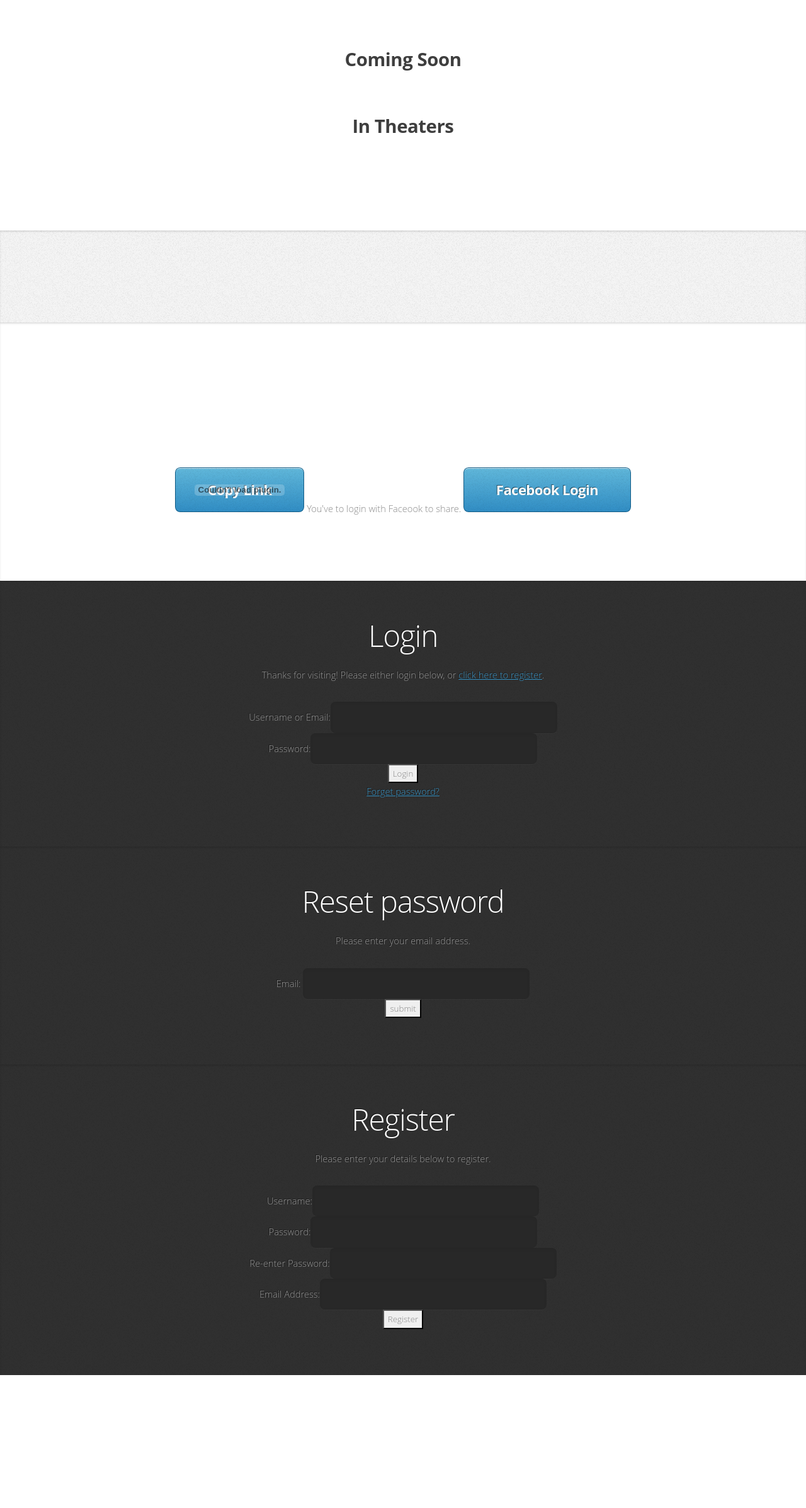
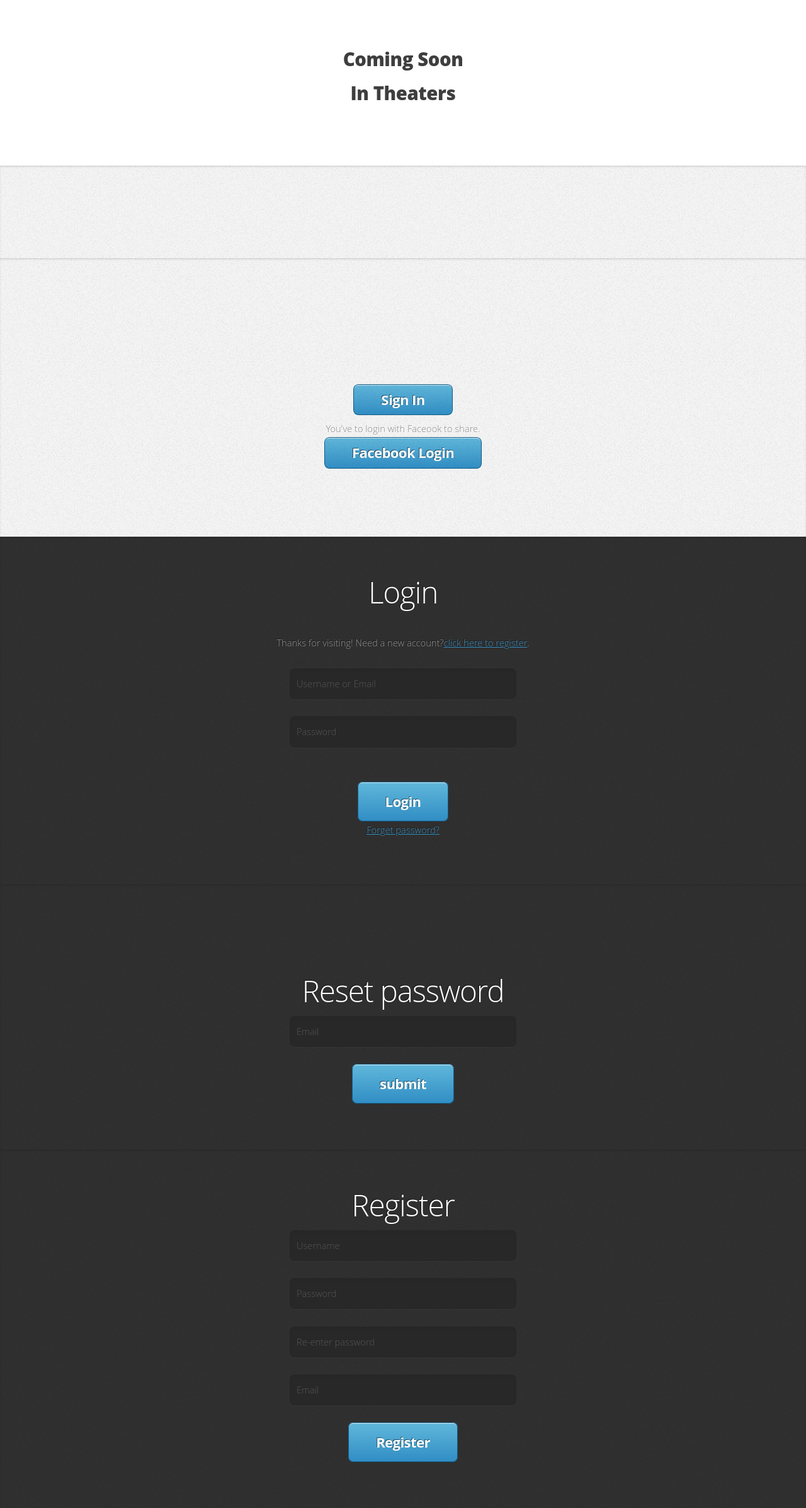
Before and after one commit to emingchn/screenforme, a PHP site: page /screenforme/ in a window 1280 px wide. Shown: the part 51-2445 px from the top of the page at 63% size. Before the commit the page ends 2234 px from the top, so only its background shows below. Run offline with PHP 8.4, Linux system fonts and the light colour scheme; some libraries are stand-ins or nearby versions.

Commit message:
fixed some styles

```diff
--- a/css/style-desktop.css
+++ b/css/style-desktop.css
@@ -27,13 +27,13 @@
 
 	h3
 	{
-		font-size: 1.5em;
-		letter-spacing: -0.015em;
+		font-size: 1.25em;
+		letter-spacing: -0.03em;
 	}
 
 	h1, h2, h3, h4, h5, h6
 	{
-		margin: 0 0 0.75em 0;
+		margin: 0 0 0 0;
 	}
 
 	header
@@ -67,7 +67,7 @@
 
 	.button
 	{
-		padding: 1em 2.35em 1em 2.35em;
+		padding: 0.5em 2em 0.5em 2em;
 		font-size: 1.1em;
 	}
 
@@ -79,12 +79,12 @@
 
 	.box
 	{
-		padding: 2em 2em 2.5em 2em;
+		padding: 1em 2em 0 2em;
 	}
 
 		.box h3
 		{
-			margin-bottom: 0.25em;
+			margin-bottom: 0;
 		}
 
 		.box .image-centered
@@ -97,7 +97,7 @@
 			position: relative;
 			left: 2em;
 			top: 2em;
-			margin: -4em 0 4em -4em;
+			margin: -4em 0 2em -4em;
 			width: auto;
 		}
 
--- a/css/style.css
+++ b/css/style.css
@@ -32,7 +32,6 @@
 	a
 	{
 		color: #3B95C6;
-		text-decoration: underline;
 		-moz-transition: color .2s ease-in-out;
 		-webkit-transition: color .2s ease-in-out;
 		-o-transition: color .2s ease-in-out;
@@ -69,7 +68,7 @@
 
 	h2, h3, h4, h5, h6
 	{
-		font-weight: 700;
+		font-weight: 900;
 	}
 
 	h1
@@ -176,11 +175,6 @@
 		margin: 3em 0 4em 0;
 	}
 
-	p, ul, ol, dl, table
-	{
-		margin-bottom: 2em;
-	}
-
 	section,
 	article
 	{
@@ -207,7 +201,8 @@
 		.image img
 		{
 			display: block;
-			width: 100%;
+			margin:0 auto;
+			margin-top: 50px;
 		}
 
 	.image-full
@@ -1021,6 +1016,11 @@
 /*********************************************************************************/
 /* new                                                                    */
 /*********************************************************************************/
+#movie_container
+{
+	width: 1080px;
+	margin: 0 auto;
+}
 
 #movie_info
 {
@@ -1065,7 +1065,7 @@
 {
 	float: left;
 	width: 100%;
-	padding: 50px 50px 50px 150px;
+	padding: 50px 50px 50px 50px;
 	overflow: hidden;
 	word-wrap: break-word;   word-break: break-all;
 }
--- a/findpw.php
+++ b/findpw.php
@@ -34,13 +34,14 @@
 		}
 		else{
 			?>
-		<h1>Reset password</h1>
-		<p>Please enter your email address.</p>
+			<br/>
+			<br/>
+			<br/>
+		<h1>Reset password</h1><br/>
 		<form method="post" action="index.php#findpw" name="findpw" id="findpw">
 			<fieldset>
-				<label for="email">Email:</label>
-				<input type="text" name="email" id="email" /><br/>
-				<input type="submit" name="submie" id="submit" value="submit" />
+				<input type="text" name="email" id="email" placeholder="Email"/><br/><br/>
+				<input type="submit" name="submit" id="submit" value="submit" class="button button-big" />
 			</fieldset>
 		</form>
 		<?php
--- a/header.php
+++ b/header.php
@@ -73,7 +73,7 @@
 						}else{
 					?>
 					<li><a href="logout.php">Log out</a></li>
-					<li><a href="index.php#profile">Welcome, <span id="identi"><?php echo $_SESSION['usr']?>!</span></a>
+					<li><a href="index.php#profile">Welcome, <span id="identi"><?php echo $_SESSION['usr']?></span>!</a>
 
 					<?php
 						}
--- a/index.php
+++ b/index.php
@@ -26,7 +26,7 @@
 	<div id="result" class="wrapper wrapper-style3">
 
 	</div>
-	<div id="movie" class="wrapper wrapper-style1">
+	<div id="movie" class="wrapper wrapper-style3">
 		<div id="movie_container">
 			<div id="movie_info">
 				<div id="movie_info_left">
@@ -60,9 +60,19 @@
 				</div>
 				<div id="movie_share">
 					<p id="para"></p>
+					<?php
+						if(empty($_SESSION['loggedin'])){
+					?>
+					<a href="#signin" class="button button-big">Sign In</a>
+					<?php
+						}else{
+					?>
 					<a href="" id="copy_p" class="button button-big">Copy Link</a>
+					<?php
+						}
+					?>
 					<?php if (!$user) { ?>
-       					You've to login with Faceook to share.
+					<p>You've to login with Faceook to share.</p>
        						 <a href="<?=$loginUrl?>" class="button button-big">Facebook Login</a>
     				<?php } else { ?>
         					<a id="copy_p" onclick="streamPublish('screenforme','Comment this please!','Comment this please!','','screenforme1'); return false;" class="button button-big">Share</a>
--- a/js/search.js
+++ b/js/search.js
@@ -32,8 +32,9 @@ function testsearch(information){
 	   $("div#result .container #row"+newnum).append('<div id="'+count+'" class="4u" />');
 	   $("div#result .container #row"+newnum+" #"+count).append('<article id="article'+count+'" class="box box-style2" />');
 	   $("div#result .container #row"+newnum+" #"+count+" #article"+count).append('<h3 class="title"><a href="#movie">' + movie.title + '   ('+ movie.year +')</a></h3>');
-	   $("div#result .container #row"+newnum+" #"+count+" #article"+count).append('<a id="img'+count+'" class="image image-full"/>')
-	   $("div#result .container #row"+newnum+" #"+count+" #article"+count+" #img"+count).append('<a href="#movie" onclick = "moviedetails(\''+movie.links.self+'\')"> <img height=300px width=100px src="' + movie.posters.original + '" /></a>');
+	   $("div#result .container #row"+newnum+" #"+count+" #article"+count).append('<a id="img'+count+'" class="image image-full" style="display:block"/>');
+	   $("div#result .container #row"+newnum+" #"+count+" #article"+count).append('<br class="clear" />');
+	   $("div#result .container #row"+newnum+" #"+count+" #article"+count+" #img"+count).append('<a href="#movie" onclick = "moviedetails(\''+movie.links.self+'\')"> <img height=350px width=250px src="' + movie.posters.original + '" /></a>');
 	   count = count +1;
 	 });
 
--- a/signin.php
+++ b/signin.php
@@ -25,12 +25,12 @@
 				$_SESSION['email'] = $email;
 				$_SESSION['usr'] = $usr;
 				$_SESSION['loggedin'] = 1;
-				echo "<h1>Success</h1>";
-				echo "<h1>We are now redirecting you to the member area.</h1>";
+				echo "<h1>Success</h1><br /><br /><br /><br />";
+				echo "<h3>We are now redirecting you to the member area.</h3>";
 				echo "<meta content='1;index.php' http-equiv='refresh'/>";
 			}
 			else{
-				echo "<h1>Error</h1>";
+				echo "<h1>Error</h1><br /><br /><br /><br />";
         		echo "<p>Sorry, your account could not be found. Please click here to<a href=\"index.php\"> try again</a>.</p>";
 			}
 			// let the user login
@@ -40,15 +40,16 @@
 		}
 		else{// display the login form
 		?>
-		<h1>Login</h1>
-
-   <p>Thanks for visiting! Please either login below, or <a href="index.php#signup">click here to register</a>.</p>
+		<h1>Login</h1>  <br />
+      <br />
+   <p>Thanks for visiting! Need a new account?<a href="index.php#signup">click here to register</a>.</p><br />
 
     <form method="post" action="index.php#signin" name="loginform" id="loginform">
     <fieldset>
-        <label for="identifier">Username or Email:</label><input type="text" name="identifier" id="identifier" /><br />
-        <label for="pwd">Password:</label><input type="password" name="pwd" id="pwd" /><br />
-        <input type="submit" name="login" id="login" value="Login" />  <br />
+        <input type="text" name="identifier" id="identifier" placeholder="Username or Email"/><br /> <br />
+        <input type="password" name="pwd" id="pwd" placeholder="Password"/><br />  <br />
+        <br/>
+        <input class="button button-big" type="submit" name="login" id="login" value="Login" />  <br />
         <a href= "index.php#findpw">Forget password?</a>
     </fieldset>
     </form>
--- a/signup.php
+++ b/signup.php
@@ -54,15 +54,14 @@ else
 {
     ?>
 
-   <h1>Register</h1>
-   <p>Please enter your details below to register.</p>
+   <h1>Register</h1><br />
     <form method="post" action="index.php#signup" name="registerform" id="registerform">
     <fieldset>
-        <label for="username">Username:</label><input type="text" name="username" id="username" /><br />
-        <label for="password">Password:</label><input type="password" name="password" id="password" /><br />
-        <label for="repassword">Re-enter Password:</label><input type="password" name="repassword" id="repassword" /><br />
-        <label for="email">Email Address:</label><input type="text" name="email" id="email" /><br />
-        <input type="submit" name="register" id="register" value="Register" />
+        <input type="text" name="username" id="username" placeholder="Username"/><br /><br />
+        <input type="password" name="password" id="password" placeholder="Password"/><br /><br />
+        <input type="password" name="repassword" id="repassword" placeholder="Re-enter password" /><br /><br />
+        <input type="text" name="email" id="email" placeholder="Email" /><br /> <br />
+        <input class="button button-big" type="submit" name="register" id="register" value="Register" />
     </fieldset>
     </form>
 
```
Also changed, not shown: js/movie.js (+10 -9 lines).
